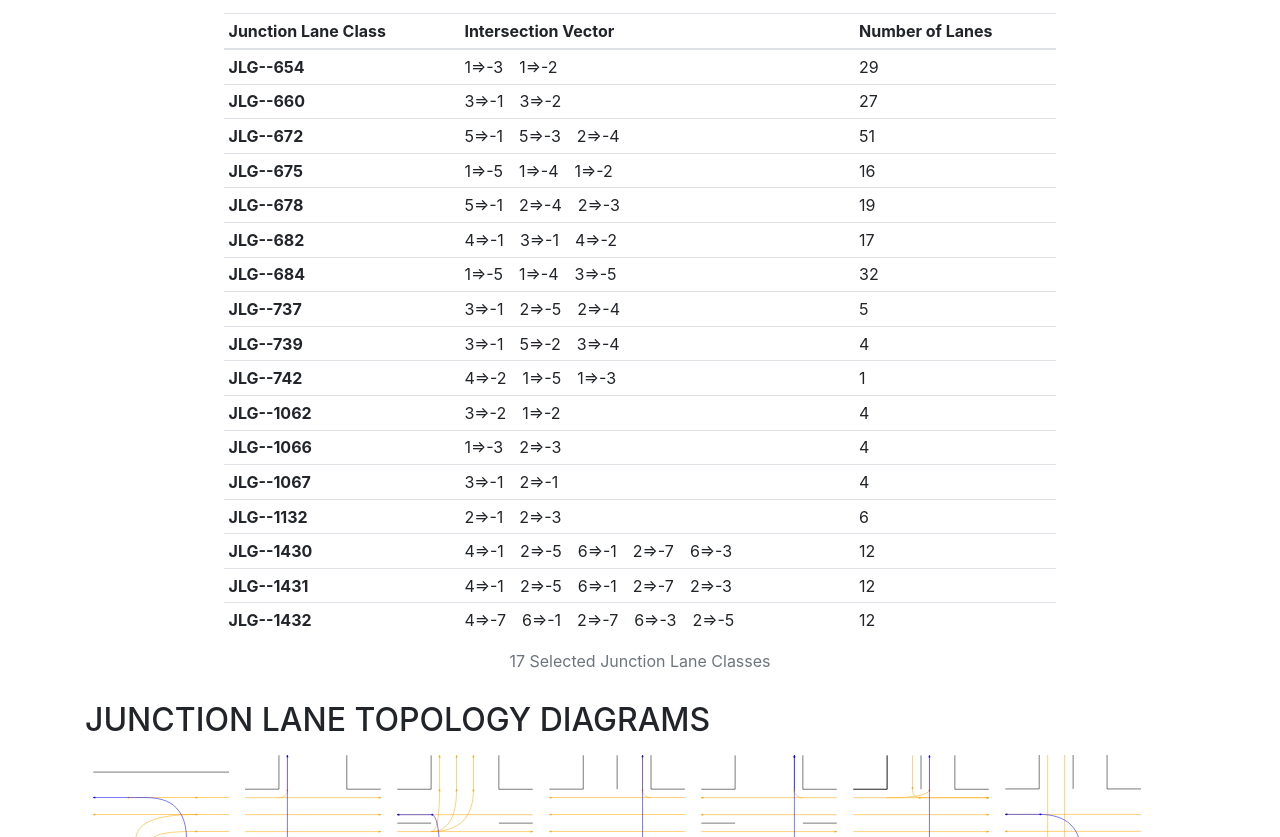
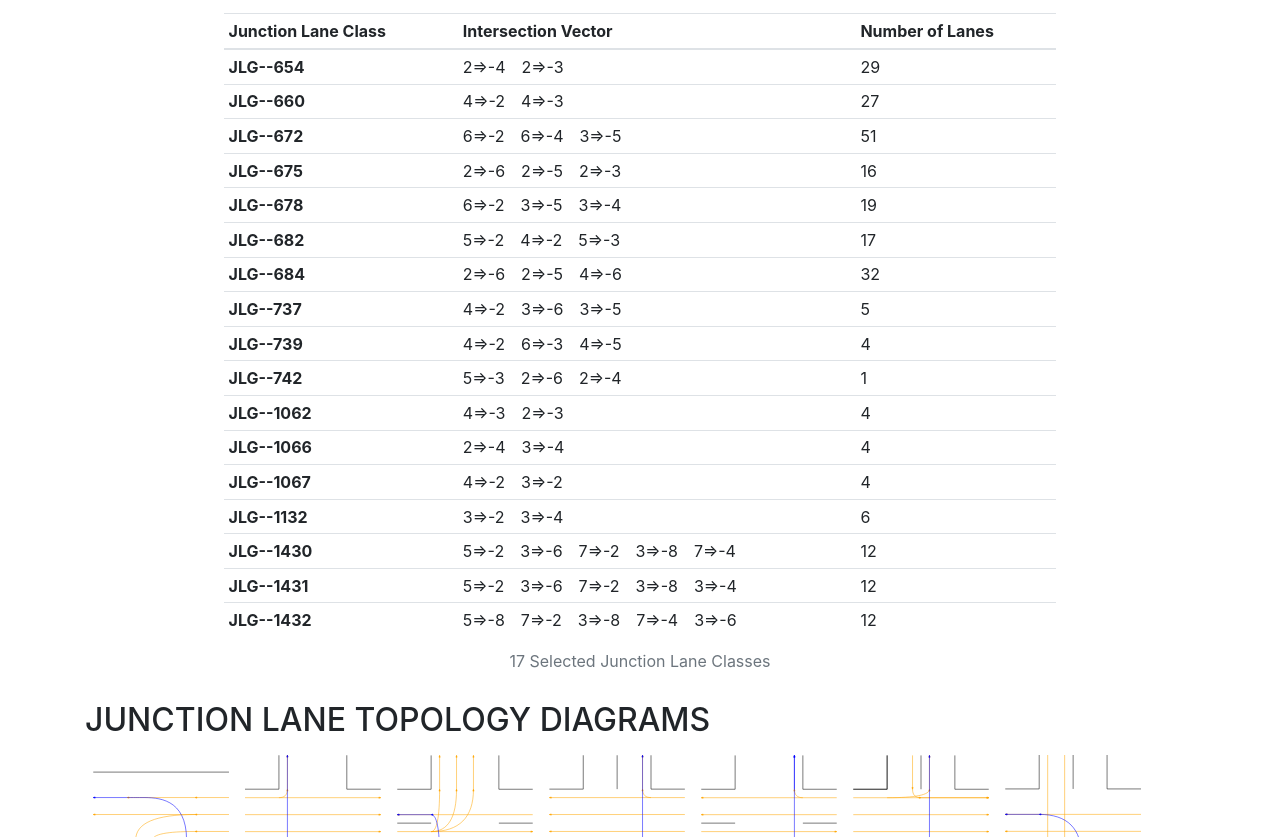
Before and after one commit to ATLAS-AV-TESTING/atlas, a website: page index.html in a window 1280 px wide. Shown: the part 817-1654 px from the top of the page. Drawn offline with Linux system fonts and the light colour scheme.

Commit message:
junction lane class intersect vector update

```diff
--- a/index.html
+++ b/index.html
@@ -61,87 +61,87 @@
                 <tbody>
                 <tr>
                     <th scope="row">JLG--654</th>
-                    <td>1=>-3&emsp;1=>-2</td>
+                    <td>2=>-4&emsp;2=>-3</td>
                     <td>29</td>
                 </tr>
                 <tr>
                     <th scope="row">JLG--660</th>
-                    <td>3=>-1&emsp;3=>-2</td>
+                    <td>4=>-2&emsp;4=>-3</td>
                     <td>27</td>
                 </tr>
                 <tr>
                     <th scope="row">JLG--672</th>
-                    <td>5=>-1&emsp;5=>-3&emsp;2=>-4</td>
+                    <td>6=>-2&emsp;6=>-4&emsp;3=>-5</td>
                     <td>51</td>
                 </tr>
                 <tr>
                     <th scope="row">JLG--675</th>
-                    <td>1=>-5&emsp;1=>-4&emsp;1=>-2</td>
+                    <td>2=>-6&emsp;2=>-5&emsp;2=>-3</td>
                     <td>16</td>
                 </tr>
                 <tr>
                     <th scope="row">JLG--678</th>
-                    <td>5=>-1&emsp;2=>-4&emsp;2=>-3</td>
+                    <td>6=>-2&emsp;3=>-5&emsp;3=>-4</td>
                     <td>19</td>
                 </tr>
                 <tr>
                     <th scope="row">JLG--682</th>
-                    <td>4=>-1&emsp;3=>-1&emsp;4=>-2</td>
+                    <td>5=>-2&emsp;4=>-2&emsp;5=>-3</td>
                     <td>17</td>
                 </tr>
                 <tr>
                     <th scope="row">JLG--684</th>
-                    <td>1=>-5&emsp;1=>-4&emsp;3=>-5</td>
+                    <td>2=>-6&emsp;2=>-5&emsp;4=>-6</td>
                     <td>32</td>
                 </tr>
                 <tr>
                     <th scope="row">JLG--737</th>
-                    <td>3=>-1&emsp;2=>-5&emsp;2=>-4</td>
+                    <td>4=>-2&emsp;3=>-6&emsp;3=>-5</td>
                     <td>5</td>
                 </tr>
                 <tr>
                     <th scope="row">JLG--739</th>
-                    <td>3=>-1&emsp;5=>-2&emsp;3=>-4</td>
+                    <td>4=>-2&emsp;6=>-3&emsp;4=>-5</td>
                     <td>4</td>
                 </tr>
                 <tr>
                     <th scope="row">JLG--742</th>
-                    <td>4=>-2&emsp;1=>-5&emsp;1=>-3</td>
+                    <td>5=>-3&emsp;2=>-6&emsp;2=>-4</td>
                     <td>1</td>
                 </tr>
                 <tr>
                     <th scope="row">JLG--1062</th>
-                    <td>3=>-2&emsp;1=>-2</td>
+                    <td>4=>-3&emsp;2=>-3</td>
                     <td>4</td>
                 </tr>
                 <tr>
                     <th scope="row">JLG--1066</th>
-                    <td>1=>-3&emsp;2=>-3</td>
+                    <td>2=>-4&emsp;3=>-4</td>
                     <td>4</td>
                 </tr>
                 <tr>
                     <th scope="row">JLG--1067</th>
-                    <td>3=>-1&emsp;2=>-1</td>
+                    <td>4=>-2&emsp;3=>-2</td>
                     <td>4</td>
                 </tr>
                 <tr>
                     <th scope="row">JLG--1132</th>
-                    <td>2=>-1&emsp;2=>-3</td>
+                    <td>3=>-2&emsp;3=>-4</td>
                     <td>6</td>
                 </tr>
                 <tr>
                     <th scope="row">JLG--1430</th>
-                    <td>4=>-1&emsp;2=>-5&emsp;6=>-1&emsp;2=>-7&emsp;6=>-3</td>
+                    <td>5=>-2&emsp;3=>-6&emsp;7=>-2&emsp;3=>-8&emsp;7=>-4</td>
                     <td>12</td>
                 </tr>
                 <tr>
                     <th scope="row">JLG--1431</th>
-                    <td>4=>-1&emsp;2=>-5&emsp;6=>-1&emsp;2=>-7&emsp;2=>-3</td>
+                    <td>5=>-2&emsp;3=>-6&emsp;7=>-2&emsp;3=>-8&emsp;3=>-4</td>
                     <td>12</td>
                 </tr>
                 <tr>
                     <th scope="row">JLG--1432</th>
-                    <td>4=>-7&emsp;6=>-1&emsp;2=>-7&emsp;6=>-3&emsp;2=>-5</td>
+                    <td>5=>-8&emsp;7=>-2&emsp;3=>-8&emsp;7=>-4&emsp;3=>-6</td>
                     <td>12</td>
                 </tr>
                 </tbody>
```
